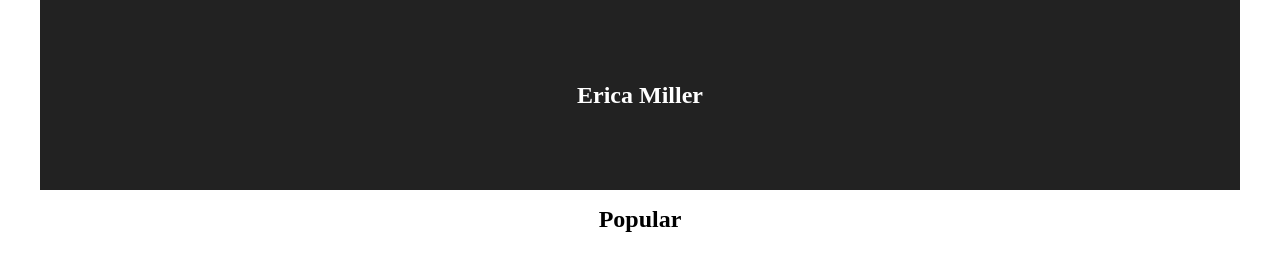
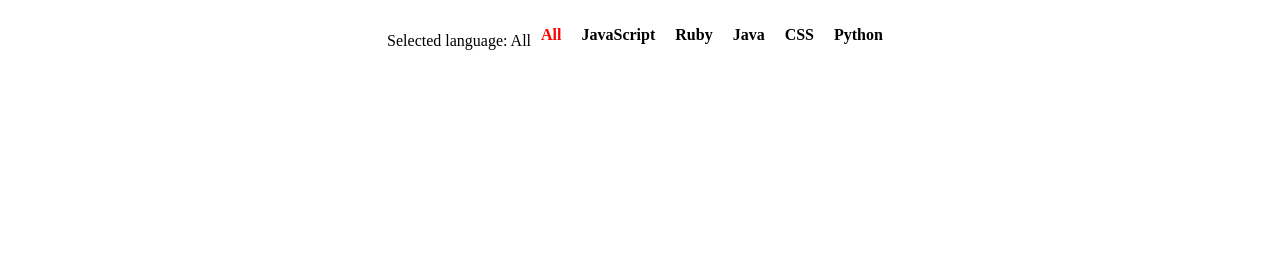
Before and after one commit to ericanaughton/react-practice, a React app: page / in a window 1280 px wide. Built offline with nearby package versions, Linux system fonts and the light colour scheme.

Commit message:
this keyword in popular component

```diff
--- a/src/App.css
+++ /dev/null
@@ -1,13 +0,0 @@
-.header {
-  background-color: #222;
-  height: 150px;
-  padding: 20px;
-  color: white;
-  display: flex;
-  justify-content: center;
-}
-
-.title {
-  font-size: 1.5em;
-  align-self: center;
-}
--- a/src/components/App.js
+++ b/src/components/App.js
@@ -1,15 +1,11 @@
 import React, { Component } from 'react';
-import '../App.css';
+import '../index.css';
 import Popular from './Popular.js';
 
 class App extends Component {
 	render() {
 		return (
-			<div className="container  center">
-				<div className="header">
-					<h1 className="title">Erica Miller</h1>
-				</div>
-
+			<div className="container">
 				<Popular />
 			</div>
 		);
--- a/src/components/Popular.js
+++ b/src/components/Popular.js
@@ -1,12 +1,38 @@
 import React, { Component } from 'react';
 
 class Popular extends Component {
+	constructor (props) {
+		super(props);
+		this.state = {
+			selectedLanguage: 'All'
+		};
+
+		this.updateLanguage = this.updateLanguage.bind(this);
+	}
+
+	updateLanguage(lang) {
+		this.setState({selectedLanguage: lang});
+	}
+
 	render() {
 
+		let languages = ['All', 'JavaScript', 'Ruby', 'Java', 'CSS', 'Python'];
+
 		return (
-			<div className="container">
-				<h1 className="title">Popular</h1>
-			</div>
+			<ul className="languages">
+				<p>Selected language: {this.state.selectedLanguage}</p>
+				{languages.map((lang) => {
+
+					return (
+						<li
+						style={lang === this.state.selectedLanguage ? { color: 'red'} : null }
+						onClick={this.updateLanguage.bind(null, lang)}
+						key={lang}>
+							{lang}
+						</li>
+					)
+				})}
+			</ul>
 		);
 	}
 }
--- a/src/index.css
+++ b/src/index.css
@@ -1,5 +1,9 @@
-body {
-  margin: 0
+ul {
+  padding: 0;
+}
+
+li {
+  list-style-type: none;
 }
 
 .container {
@@ -7,6 +11,13 @@ body {
   margin: 0 auto;
 }
 
-.center {
-  text-align: center;
+.languages {
+  display: flex;
+  justify-content: center;
 }
+
+.languages li {
+  margin: 10px;
+  font-weight: bold;
+  cursor: pointer;
+}
```
